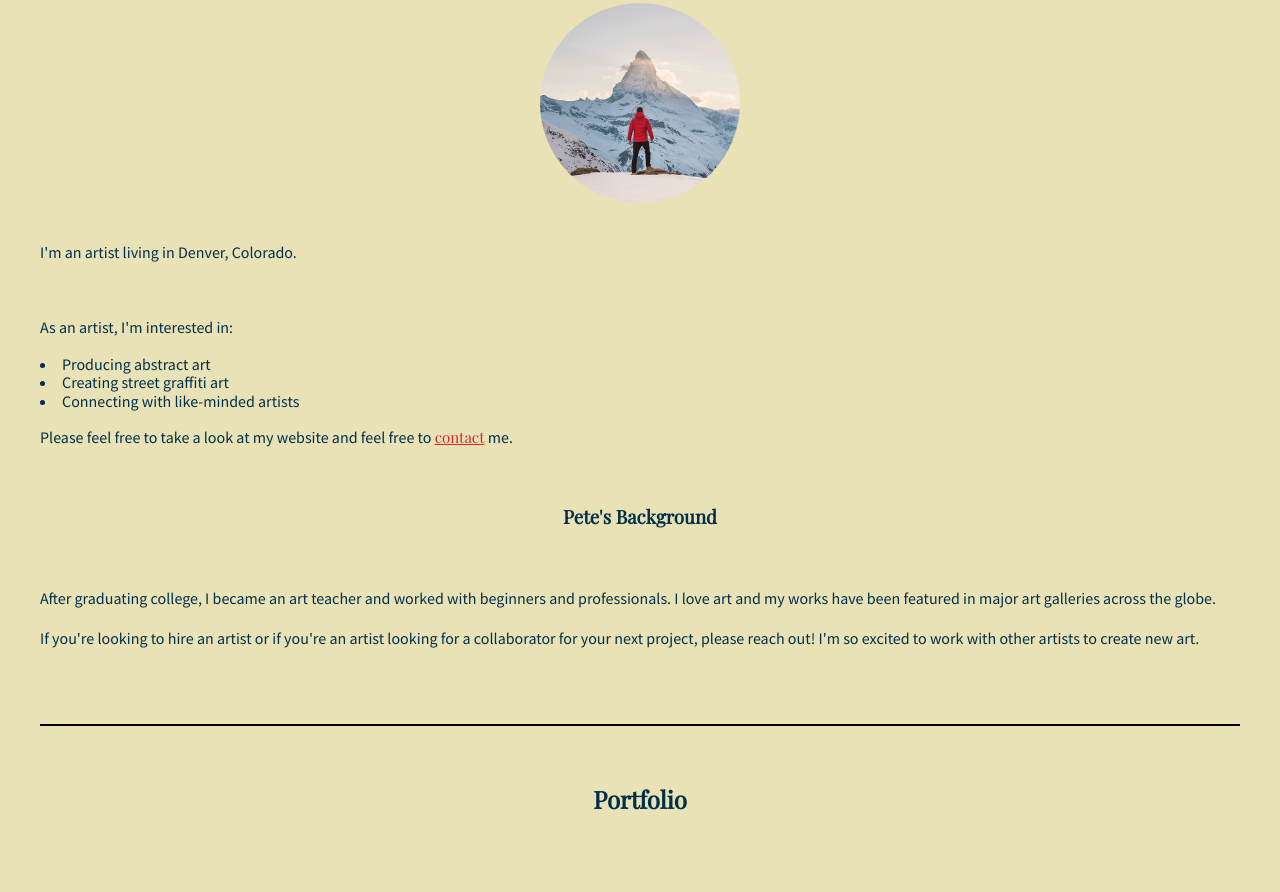
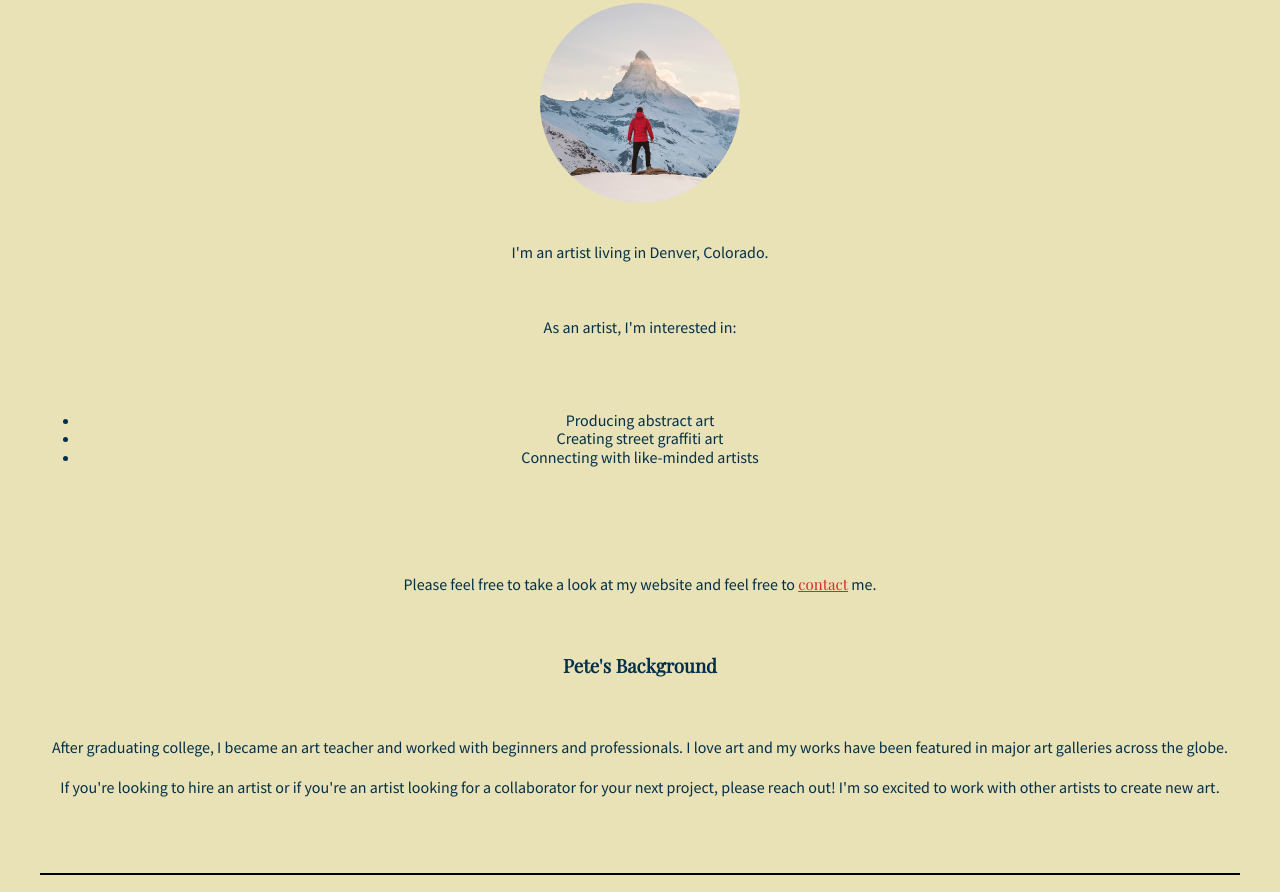
Before and after one commit to yazreyes/Pete-Thinkful-Portfolio2, a plain HTML site: page index.html in a window 1280 px wide. Shown: the part 533-1425 px from the top of the page. Drawn offline with nearby package versions, Linux system fonts and the light colour scheme.

Commit message:
update styling

```diff
--- a/index.html
+++ b/index.html
@@ -14,7 +14,8 @@
   <body>
     <!-- TODO: Add header here -->
     <header>
-      <h1> Pete Thinkful | Artist</h1> </header>
+
+        <h1>Pete Thinkful | Artist</h1> </header>
     <nav>
       <a href="#about">About</a>
       <a href="#portfolio">Portfolio</a>
@@ -38,11 +39,12 @@
 <p>I'm an artist living in Denver, Colorado.</p>
   <br>
 <p>As an artist, I'm interested in:</p>
-<li> Producing abstract art</li>
+         <ul>
+<p><li> Producing abstract art</li>
 <li> Creating street graffiti art</li>
-<li> Connecting with like-minded artists</li>
+<li> Connecting with like-minded artists</li></p></ul>
        <br>
-Please feel free to take a look at my website and feel free to
+<p>Please feel free to take a look at my website and feel free to
           <a href="#contact">contact</a> me. </p>
 
 <h3>Pete's Background</h3>
--- a/style.css
+++ b/style.css
@@ -19,7 +19,10 @@ h1,h2,h3 {
   font-family: Playfair Display, Times, serif; source sans pro;
   padding: 40px;
 }
-
+ul{
+  text-align: center;
+  padding: 40px;
+}
 article {
   padding: 50px 0;
 }
@@ -31,6 +34,7 @@ article div {
 
 p {
   line-height: 1.5;
+  text-align: center;
 
 }
 
```
